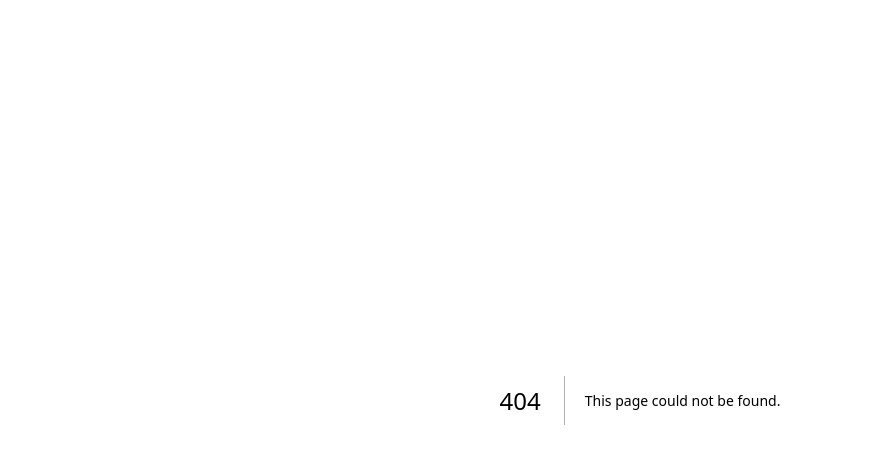
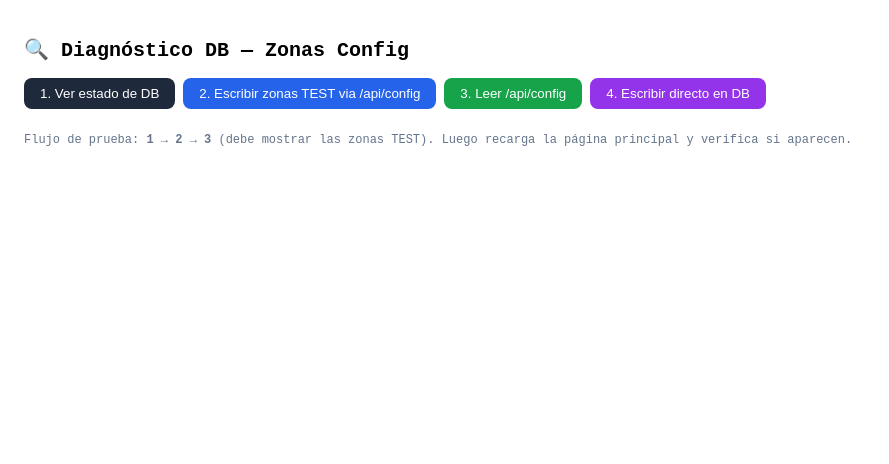
Before and after one commit to controlmajj-maker/segurmap-next, a Next.js app: page /diagnostico in a window 1280 px wide. Before the commit this address had no page. Shown: the top 464 px of the page, without its empty margins (0-889 px from the left). Built offline with nearby package versions, Linux system fonts and the light colour scheme.

Commit message:
Create page.tsx

```diff
--- /dev/null
+++ b/app/diagnostico/page.tsx
@@ -0,0 +1,107 @@
+"use client";
+import { useState } from "react";
+
+export default function DiagnosticoPage() {
+  const [result, setResult] = useState<any>(null);
+  const [loading, setLoading] = useState(false);
+  const [testZones] = useState([
+    { id: "z1", name: "TEST Almacén", status: "PENDING", x: 5, y: 5, width: 38, height: 42, findings: {} },
+    { id: "z2", name: "TEST Producción", status: "PENDING", x: 48, y: 5, width: 47, height: 42, findings: {} },
+  ]);
+
+  async function runDiagnostic() {
+    setLoading(true);
+    try {
+      const res = await fetch("/api/debug-db");
+      const data = await res.json();
+      setResult({ type: "GET /api/debug-db", ...data });
+    } catch (e: any) {
+      setResult({ error: e.message });
+    }
+    setLoading(false);
+  }
+
+  async function testWrite() {
+    setLoading(true);
+    try {
+      // Write via config API
+      const res = await fetch("/api/config", {
+        method: "PUT",
+        headers: { "Content-Type": "application/json" },
+        body: JSON.stringify({ zones_config: JSON.stringify(testZones) }),
+      });
+      const data = await res.json();
+      setResult({ type: "PUT /api/config", status: res.status, response: data });
+    } catch (e: any) {
+      setResult({ error: e.message });
+    }
+    setLoading(false);
+  }
+
+  async function testRead() {
+    setLoading(true);
+    try {
+      const res = await fetch("/api/config");
+      const data = await res.json();
+      setResult({ type: "GET /api/config", status: res.status, response: data });
+    } catch (e: any) {
+      setResult({ error: e.message });
+    }
+    setLoading(false);
+  }
+
+  async function testDirectWrite() {
+    setLoading(true);
+    try {
+      const res = await fetch("/api/debug-db", {
+        method: "POST",
+        headers: { "Content-Type": "application/json" },
+        body: JSON.stringify({ zones: testZones }),
+      });
+      const data = await res.json();
+      setResult({ type: "POST /api/debug-db (direct write)", status: res.status, response: data });
+    } catch (e: any) {
+      setResult({ error: e.message });
+    }
+    setLoading(false);
+  }
+
+  return (
+    <div style={{ padding: 24, fontFamily: "monospace", maxWidth: 900 }}>
+      <h1 style={{ fontSize: 20, marginBottom: 16 }}>🔍 Diagnóstico DB — Zonas Config</h1>
+
+      <div style={{ display: "flex", gap: 8, marginBottom: 24, flexWrap: "wrap" }}>
+        <button onClick={runDiagnostic} disabled={loading}
+          style={{ padding: "8px 16px", background: "#1e293b", color: "white", border: "none", borderRadius: 8, cursor: "pointer" }}>
+          {loading ? "..." : "1. Ver estado de DB"}
+        </button>
+        <button onClick={testWrite} disabled={loading}
+          style={{ padding: "8px 16px", background: "#2563eb", color: "white", border: "none", borderRadius: 8, cursor: "pointer" }}>
+          {loading ? "..." : "2. Escribir zonas TEST via /api/config"}
+        </button>
+        <button onClick={testRead} disabled={loading}
+          style={{ padding: "8px 16px", background: "#16a34a", color: "white", border: "none", borderRadius: 8, cursor: "pointer" }}>
+          {loading ? "..." : "3. Leer /api/config"}
+        </button>
+        <button onClick={testDirectWrite} disabled={loading}
+          style={{ padding: "8px 16px", background: "#9333ea", color: "white", border: "none", borderRadius: 8, cursor: "pointer" }}>
+          {loading ? "..." : "4. Escribir directo en DB"}
+        </button>
+      </div>
+
+      <p style={{ fontSize: 12, color: "#64748b", marginBottom: 16 }}>
+        Flujo de prueba: <strong>1 → 2 → 3</strong> (debe mostrar las zonas TEST). Luego recarga la página principal y verifica si aparecen.
+      </p>
+
+      {result && (
+        <pre style={{
+          background: "#0f172a", color: "#94a3b8", padding: 16, borderRadius: 8,
+          overflow: "auto", fontSize: 11, maxHeight: 600, whiteSpace: "pre-wrap",
+          wordBreak: "break-all"
+        }}>
+          {JSON.stringify(result, null, 2)}
+        </pre>
+      )}
+    </div>
+  );
+}
```
